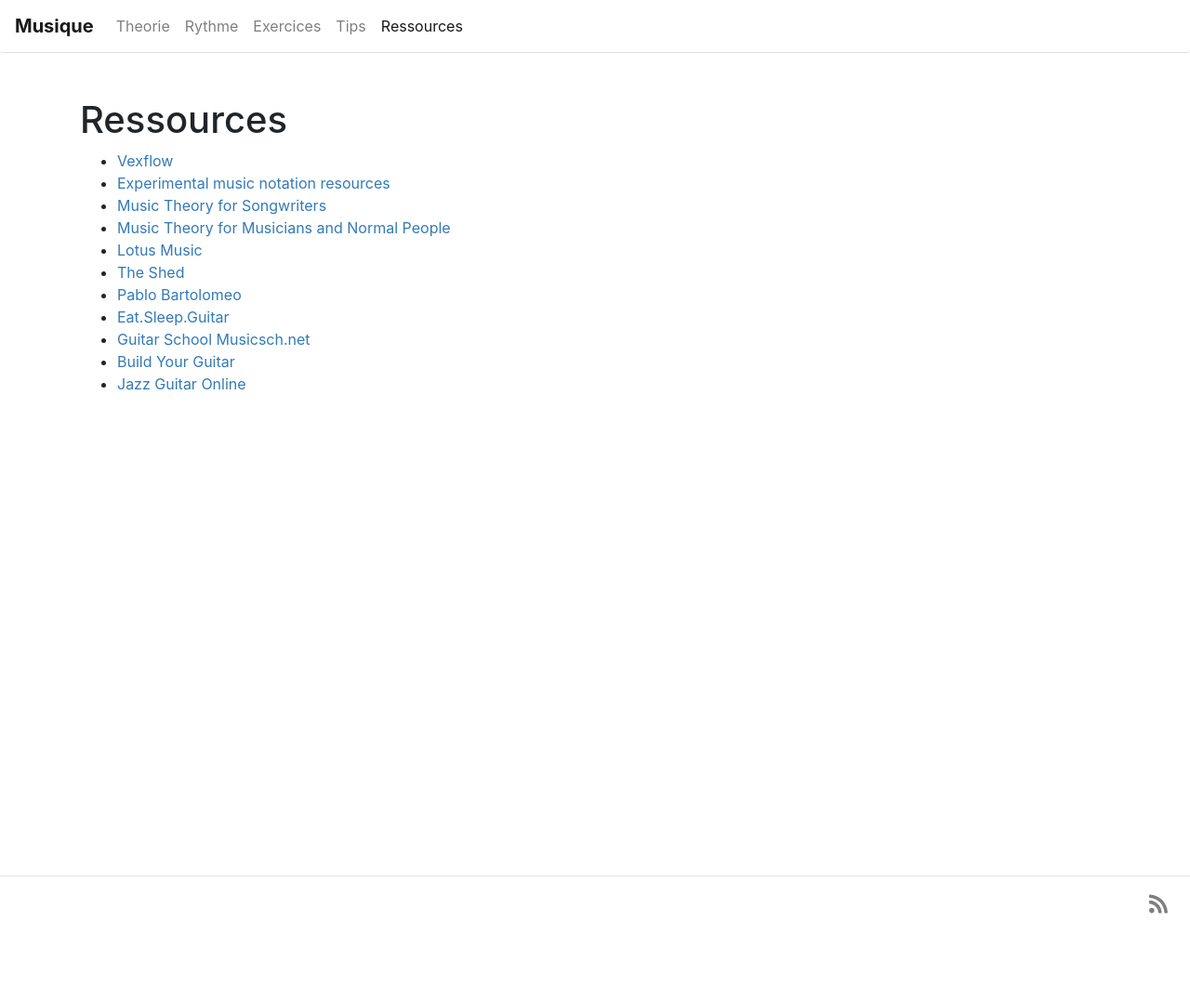
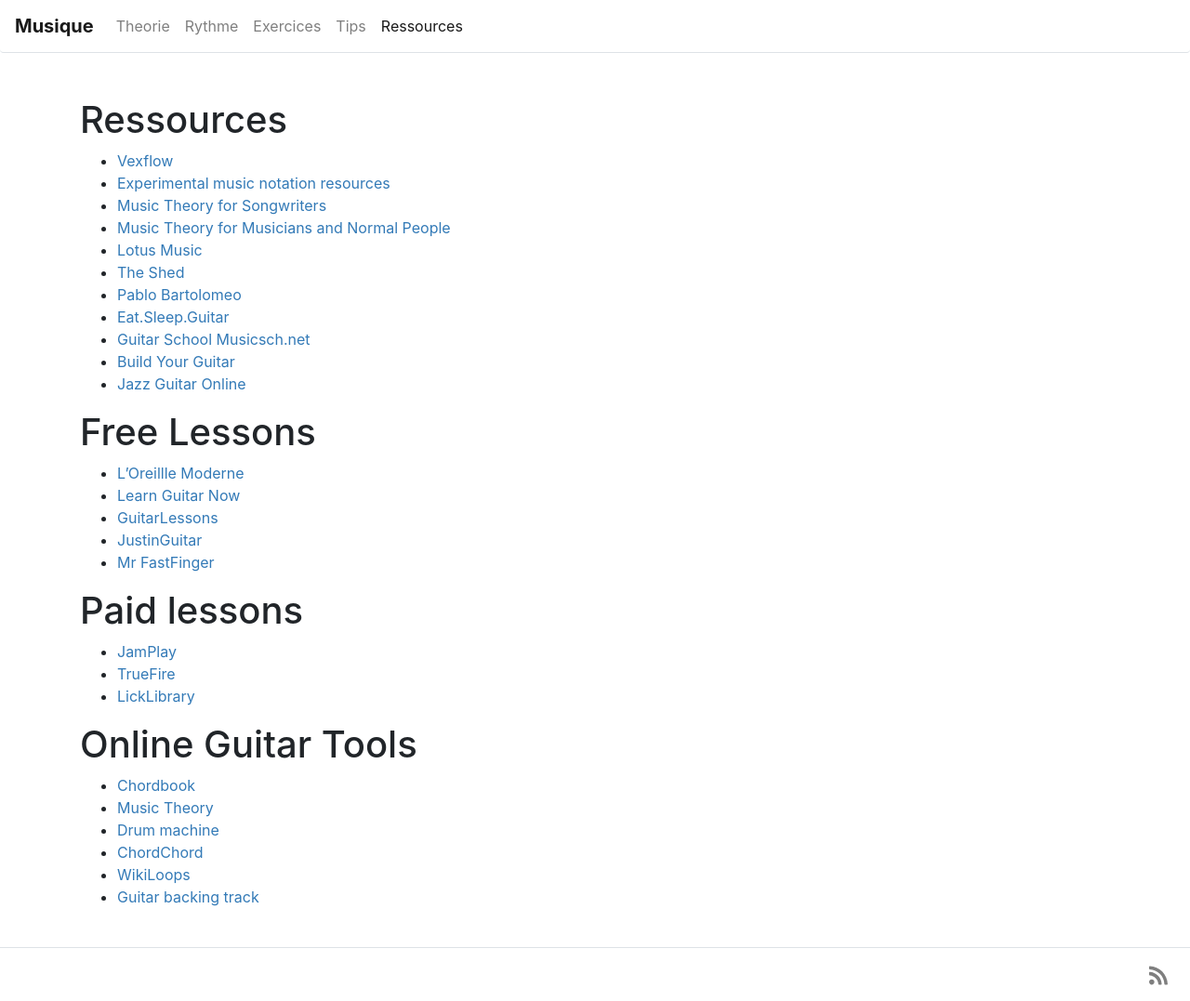
Before and after one commit to atouchard/atouchard, a Jekyll site: the page built from pages/ressources.md, in a window 1280 px wide. Shown: the whole page at 93% size. Built offline with Jekyll 4.4.1, drawn with Linux system fonts in a browser that asks for light colours; our own code applies the rules of GitHub Pages for plain Markdown files; before the commit the page ends 1000 px from its top, so only the background shows below that.

Commit message:
update ressources

```diff
--- a/pages/ressources.md
+++ b/pages/ressources.md
@@ -16,3 +16,26 @@ permalink: /ressources
 * [Guitar School Musicsch.net](http://musicsch.net/)
 * [Build Your Guitar](http://www.buildyourguitar.com/)
 * [Jazz Guitar Online](https://www.jazzguitar.be/)
+
+# Free Lessons
+
+* [L'Oreillle Moderne](https://www.oreille-moderne.com/)
+* [Learn Guitar Now](https://www.learningguitarnow.com/)
+* [GuitarLessons](https://www.guitarlessons.com/)
+* [JustinGuitar](https://www.justinguitar.com/)
+* [Mr FastFinger](http://mrfastfinger.net/lessons/)
+
+# Paid lessons
+
+* [JamPlay](http://jamplay.com/)
+* [TrueFire](https://truefire.com/)
+* [LickLibrary](https://www.licklibrary.com/)
+
+# Online Guitar Tools
+
+* [Chordbook](https://chordbook.com/guitar-chords/)
+* [Music Theory](https://www.musictheory.net/)
+* [Drum machine](https://drumbit.app/)
+* [ChordChord](https://chordchord.com/)
+* [WikiLoops](https://www.wikiloops.com/tracks/track-finder.php)
+* [Guitar backing track](https://www.guitarbackingtrack.com/)
```
